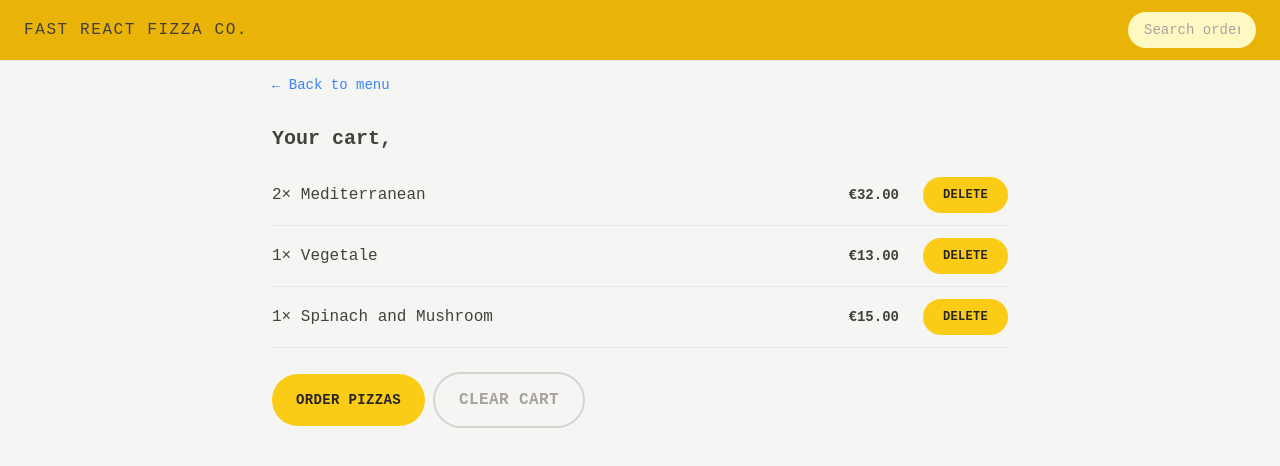
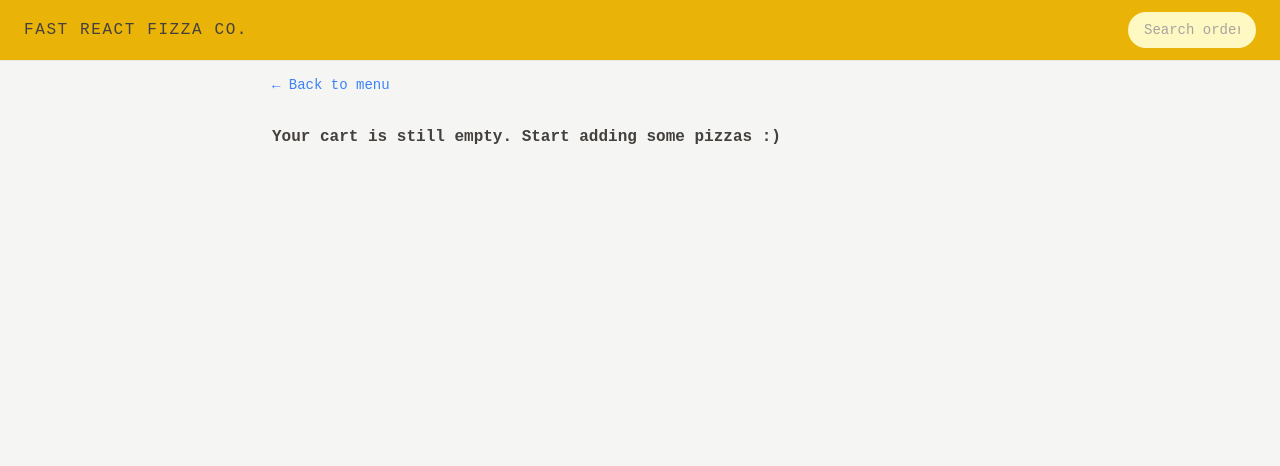
Before and after one commit to TrimiB/fast-react-pizza, a React (Vite) app: page /cart in a window 1280 px wide. Shown: the top 466 px of the page. Built offline with nearby package versions, Linux system fonts and the light colour scheme.

Commit message:
[Refactor] using real data

```diff
--- a/src/features/cart/Cart.jsx
+++ b/src/features/cart/Cart.jsx
@@ -1,36 +1,17 @@
 import LinkButton from '../../ui/LinkButton';
 import Button from '../../ui/Button';
 import CartItem from './CartItem';
-import { useSelector } from 'react-redux';
-
-const fakeCart = [
-  {
-    pizzaId: 12,
-    name: 'Mediterranean',
-    quantity: 2,
-    unitPrice: 16,
-    totalPrice: 32,
-  },
-  {
-    pizzaId: 6,
-    name: 'Vegetale',
-    quantity: 1,
-    unitPrice: 13,
-    totalPrice: 13,
-  },
-  {
-    pizzaId: 11,
-    name: 'Spinach and Mushroom',
-    quantity: 1,
-    unitPrice: 15,
-    totalPrice: 15,
-  },
-];
+import EmptyCart from './EmptyCart';
+import { useDispatch, useSelector } from 'react-redux';
+import { clearCart, getCart } from './cartSlice';
+import { getUserName } from '../user/userSlice';
 
 function Cart() {
-  const cart = fakeCart;
+  const dispatch = useDispatch();
+  const cart = useSelector(getCart);
+  const userName = useSelector(getUserName);
 
-  const userName = useSelector((state) => state.user.userName);
+  if (!cart.length) return <EmptyCart />;
 
   return (
     <div className='px-4 py-3'>
@@ -40,7 +21,7 @@ function Cart() {
 
       <ul className='mt-3 divide-y divide-stone-200 border-b'>
         {cart.map((item) => (
-          <CartItem item={item} key={item.pizzaId} />
+          <CartItem item={item} key={item.key} />
         ))}
       </ul>
 
@@ -49,7 +30,9 @@ function Cart() {
           Order pizzas
         </Button>
 
-        <Button type='secondary'>Clear cart</Button>
+        <Button type='secondary' onClick={() => dispatch(clearCart())}>
+          Clear cart
+        </Button>
       </div>
     </div>
   );
```
